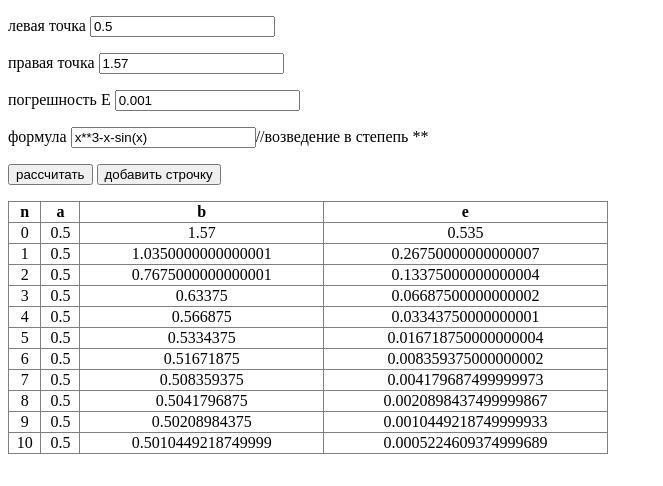
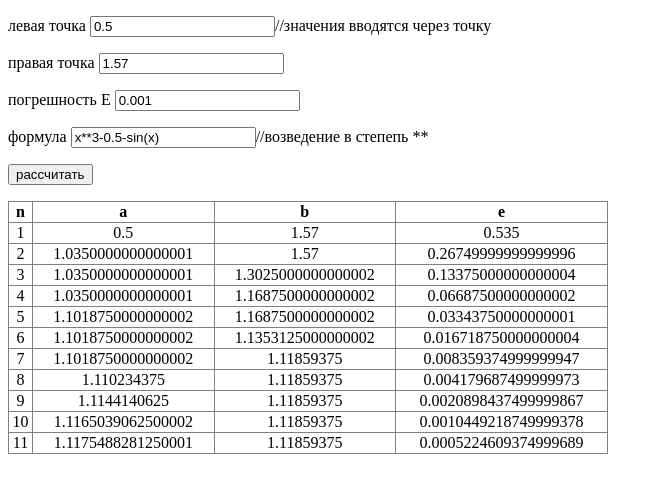
Before and after one commit to exstarzii/exstarzii.github.io, a plain HTML site: page index.html in a window 1280 px wide. Both pictures are taken after a click on the button "рассчитать". Shown: the whole page, without its empty margins (0-663 px from the left). Drawn offline with Linux system fonts and the light colour scheme.

Commit message:
критические исправления, добавлены комментарии

```diff
--- a/index.html
+++ b/index.html
@@ -5,26 +5,12 @@
     <link href="style.css" rel="stylesheet">
 </head>
 <body>
-    <p><label>левая точка <input type="text" id="leftPointText" value="0.5"></label><p>
+    <p><label>левая точка <input type="text" id="leftPointText" value="0.5"></label>//значения вводятся через точку<p>
     <p><label>правая точка <input type="text" id="rightPointText" value="1.57"></label></p>
     <p><label>погрешность Е <input type="text" id="EText" value="0.001"></label></p>
-    <p><label>формула <input type="text" id="formulaText" value="x**3-x-sin(x)"></label>//возведение в степепь **
-    <p><input type="button" value="рассчитать" onclick="Perfom()">
-    <input type="button" value="добавить строчку" onclick="WriteValue()"></p>
+    <p><label>формула <input type="text" id="formulaText" value="x**3-0.5-sin(x)"></label>//возведение в степепь **
+    <p><input type="button" value="рассчитать" onclick="Perfom()"></p>
     <table id="table">
-        <tr>
-            <th>
-                n
-            </th>
-            <th>
-                a
-            </th>
-            <th>
-                b
-            </th>
-            <th>
-                e
-            </th>
-        </tr>
     </table>
+    <span id="answer"></span>
 </body>
--- a/js.js
+++ b/js.js
@@ -11,12 +11,16 @@ let rightTemp;
 let ETemp;
 
 function Perfom(){
+  table = document.getElementById("table");
+  table.innerHTML ="";
+  document.getElementById("answer").innerHTML = "";
+  WriteDefualtValue();
 
   leftPoint =parseFloat(document.getElementById("leftPointText").value);
   rightPoint = parseFloat(document.getElementById("rightPointText").value);
   E = parseFloat(document.getElementById("EText").value);
   formula = document.getElementById("formulaText").value;
-  table = document.getElementById("table");
+
 
   leftTemp = leftPoint;
   rightTemp = rightPoint;
@@ -38,7 +42,11 @@ function Perfom(){
     //alert(x);
     f = eval(formula);
     //alert(f);
-    if(f > 0){
+    if(f==0){
+      document.getElementById("answer").innerHTML = "ответ: "+x;
+      break;
+    }
+    if(f < 0){
       leftTemp = x;
     }else{
       rightTemp = x;
@@ -60,7 +68,7 @@ function WriteValue(i){
   table.appendChild(tr);
 
   let td = document.createElement("td");
-  let text = document.createTextNode(i);
+  let text = document.createTextNode(i+1);
   tr.appendChild(td);
   td.appendChild(text);
 
@@ -80,3 +88,30 @@ function WriteValue(i){
   tr.appendChild(td);
   td.appendChild(text);
 }
+
+function WriteDefualtValue(){
+  table = document.getElementById("table");
+  let tr = document.createElement("tr");
+  table.appendChild(tr);
+
+  let td = document.createElement("th");
+  let text = document.createTextNode("n");
+  tr.appendChild(td);
+  td.appendChild(text);
+
+  td = document.createElement("th");
+  text = document.createTextNode("a");
+
+  tr.appendChild(td);
+  td.appendChild(text);
+
+  td = document.createElement("th");
+  text = document.createTextNode("b");
+  tr.appendChild(td);
+  td.appendChild(text);
+
+  td = document.createElement("th");
+  text = document.createTextNode("e");
+  tr.appendChild(td);
+  td.appendChild(text);
+}
```
